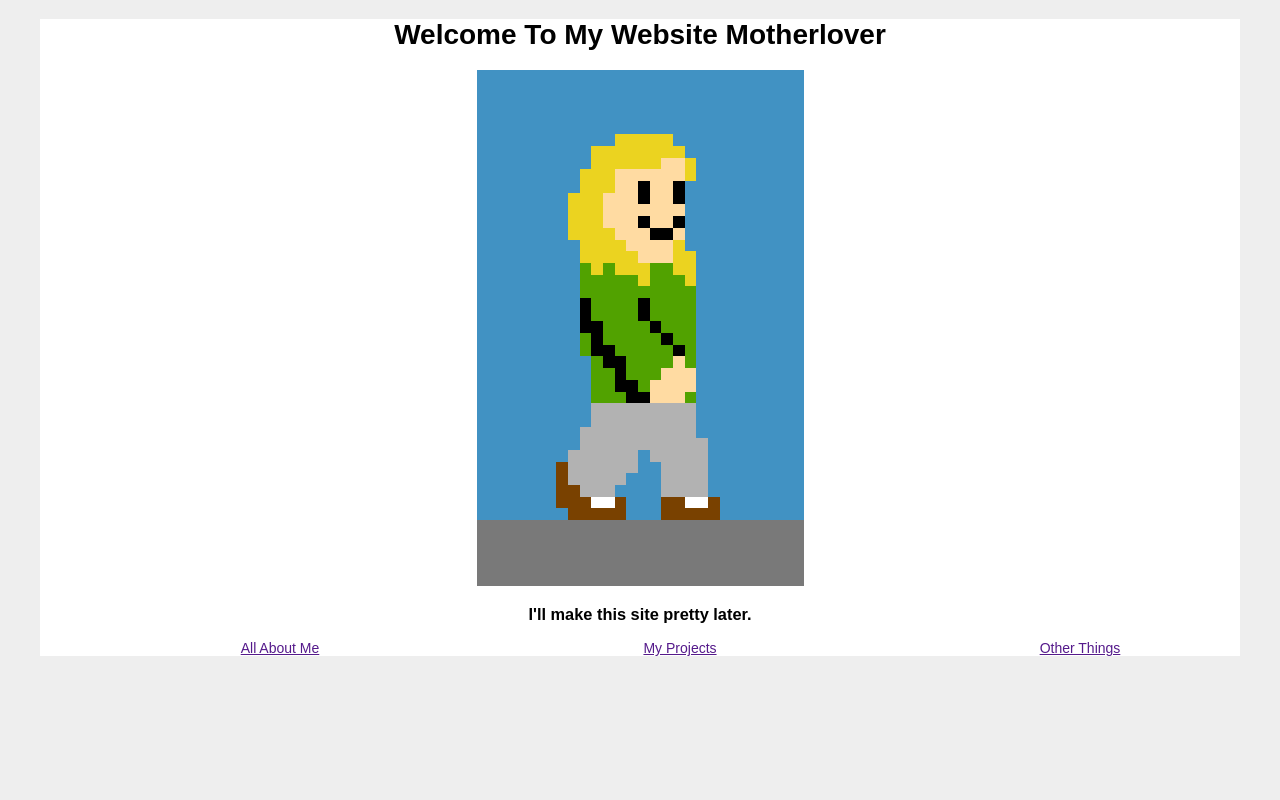
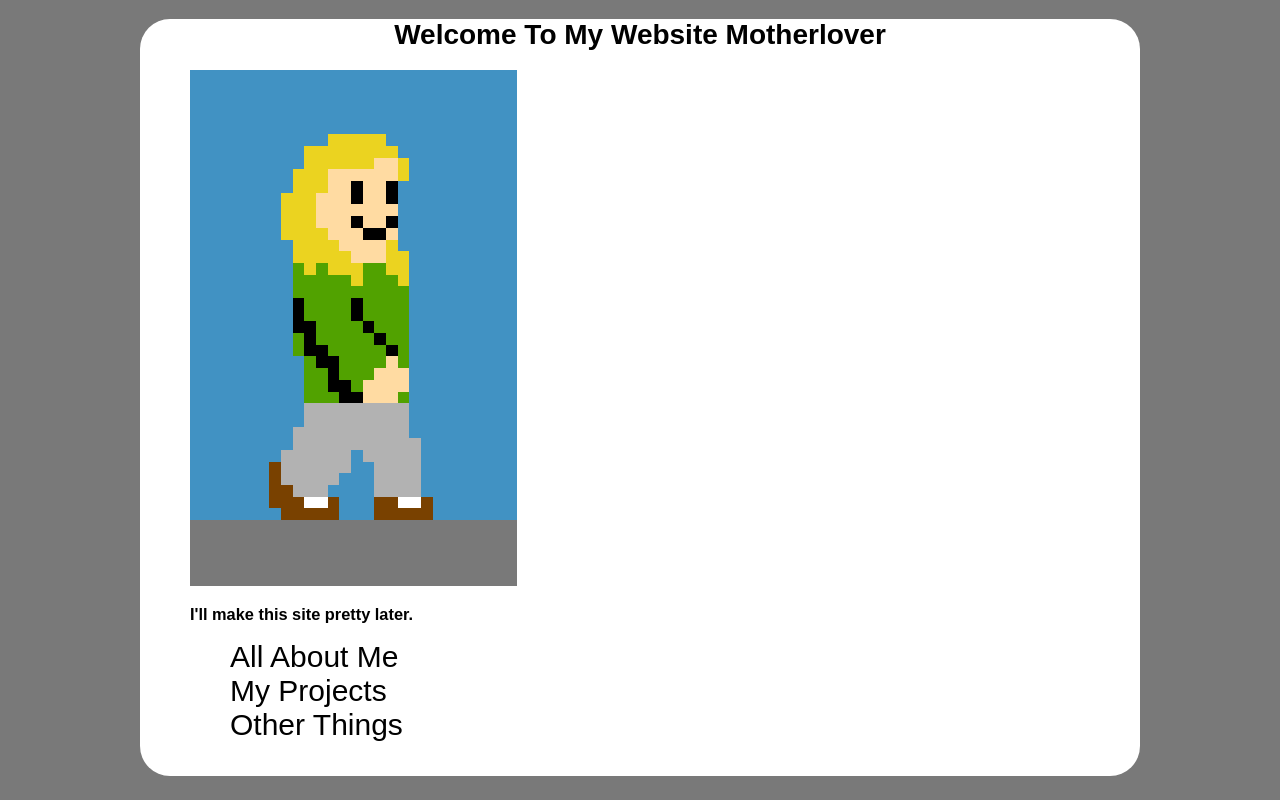
Before and after one commit to Japajaxx/japajaxx.github.io, a plain HTML site: page index.html in a window 1280 px wide. Drawn offline with Linux system fonts and the light colour scheme.

Commit message:
Made it a bit more pretty

```diff
--- a/index.html
+++ b/index.html
@@ -11,19 +11,17 @@
 <body>
 
     <div class="header">
-        <div class="start">
-            <h1>Welcome To My Website Motherlover</h1>
+        <h1>Welcome To My Website Motherlover</h1>
+        <div class="elements">
             <img src="images/Me.png" alt="Me">
             <h3>I'll make this site pretty later.</h3>
+            <ul style="list-style: none">
+                <li><a href="">All About Me</a></li>
+                <li><a href="">My Projects</a></li>
+                <li><a href="">Other Things</a></li>
+            </ul>
         </div>
-        <ul style="list-style: none">
-            <li><a href="">All About Me</a></li>
-            <li><a href="">My Projects</a></li>
-            <li><a href="">Other Things</a></li>
-        </ul>
     </div>
-
-
 
 </body>
 </html>
--- a/style.css
+++ b/style.css
@@ -3,23 +3,27 @@
 body{
     font-family: 'Hiragino kaku Gothic Pro','Meiryo',sans-serif;
     font-size: 14px;
-    background-color: #eee;
+    background-color: #797979;
 }
-.start{
+
+h1{
     text-align: center;
 }
+
 .header{
-    width: 1200px;
-    margin: 0 auto;
+    border-radius: 30px;
+    width: 1000px;
+    margin: auto;
     background-color: #fff;
+    padding-bottom: 20px;
 }
 
-.header ul{
-    display: flex;
+.elements{
+    padding-left: 50px;
 }
 
-.header ul li {
-    width: 200px;
-    min-width: 400px;
-    text-align: center;
+a{
+    text-decoration: none;
+    color: black;
+    font-size: 30px;
 }
```
